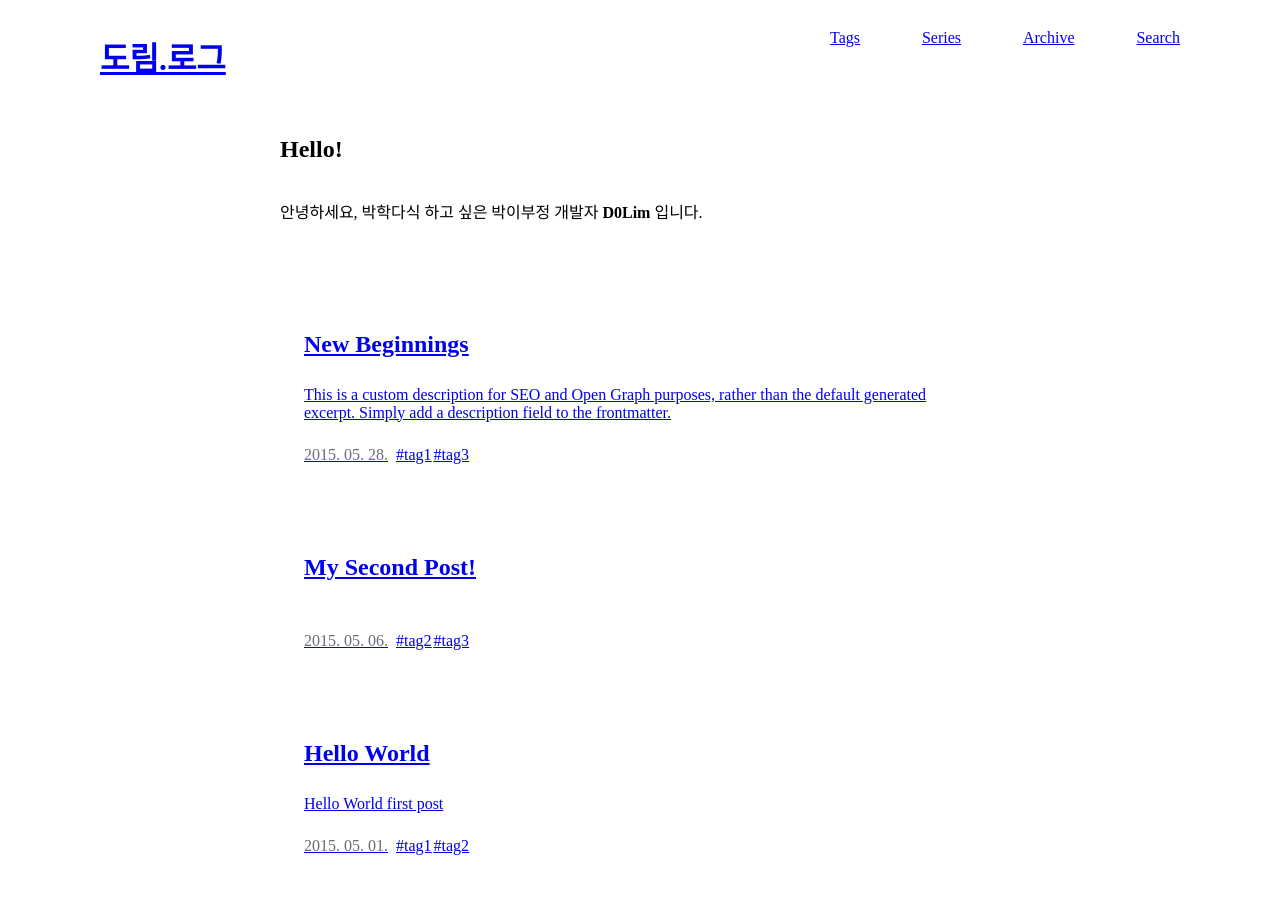
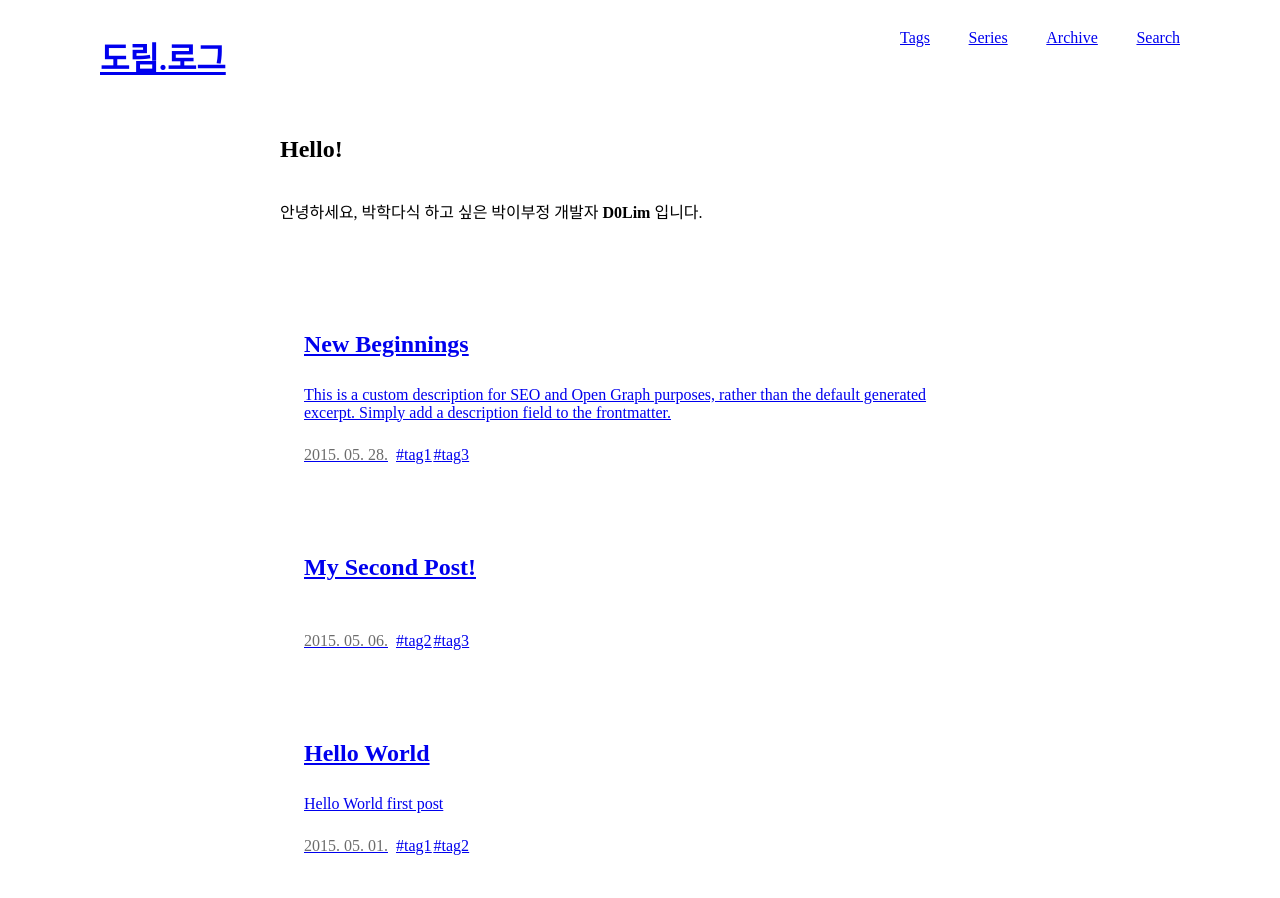
Before and after one commit to d0lim/gatsby-starter-busan, a Gatsby site: page / in a window 1280 px wide. Shown: the top 898 px of the page. Built offline with nearby package versions, Linux system fonts and the light colour scheme; Gatsby itself is replaced by a stand-in of ours; some packages are replaced by stand-ins of ours.

Commit message:
🩹 fix: small avigation width change

```diff
--- a/src/components/BlogLayout.tsx
+++ b/src/components/BlogLayout.tsx
@@ -22,7 +22,7 @@ const Layout = ({ location, children }: LayoutProps) => {
         <Heading as="h1" size="xl" lineHeight="60px">
           <Link to="/">도림.로그</Link>
         </Heading>
-        <Flex width="350px" justifyContent="space-between" alignItems="center">
+        <Flex width="280px" justifyContent="space-between" alignItems="center">
           <Link to="/blog/tags">
             <Text fontWeight="medium">Tags</Text>
           </Link>
```
